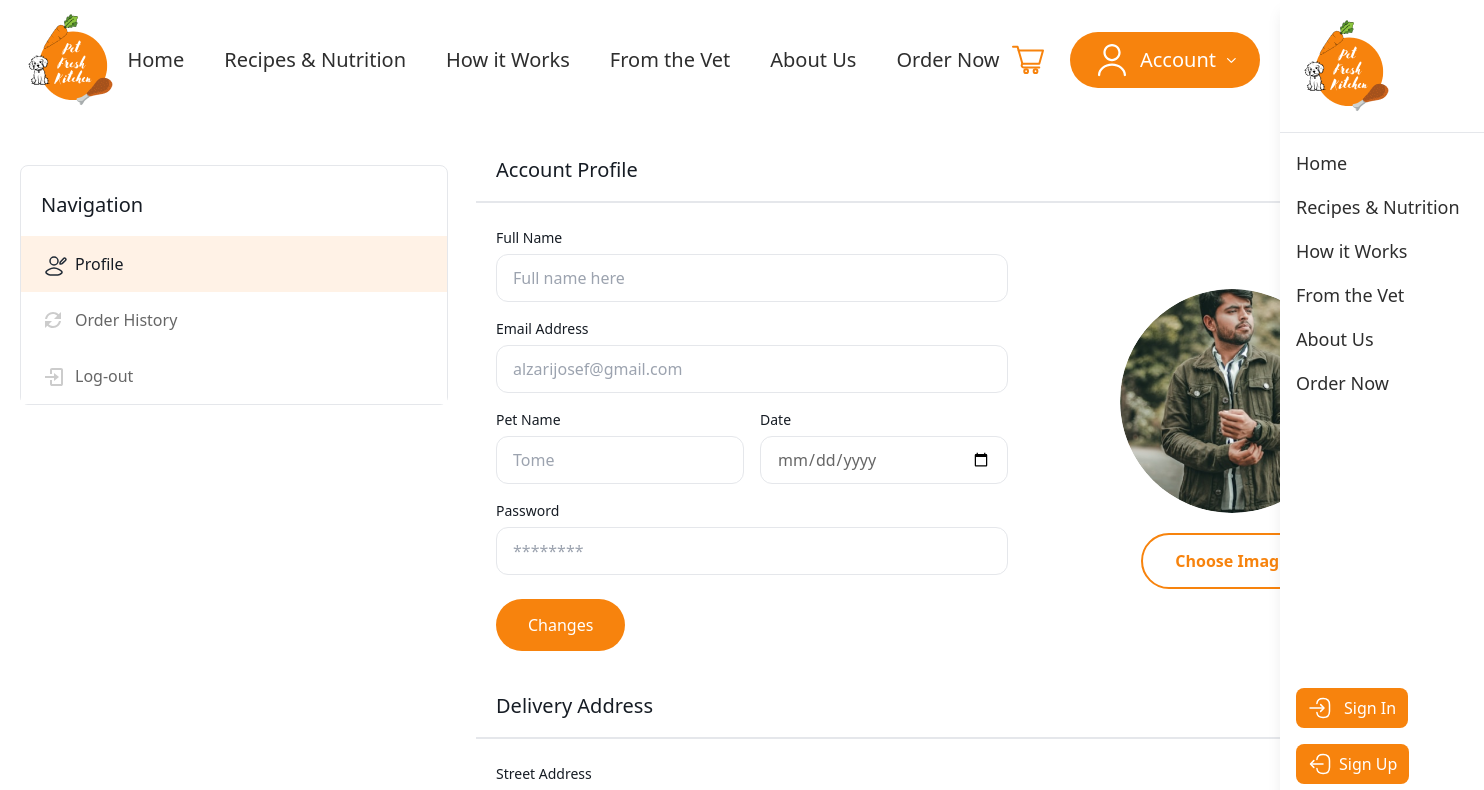
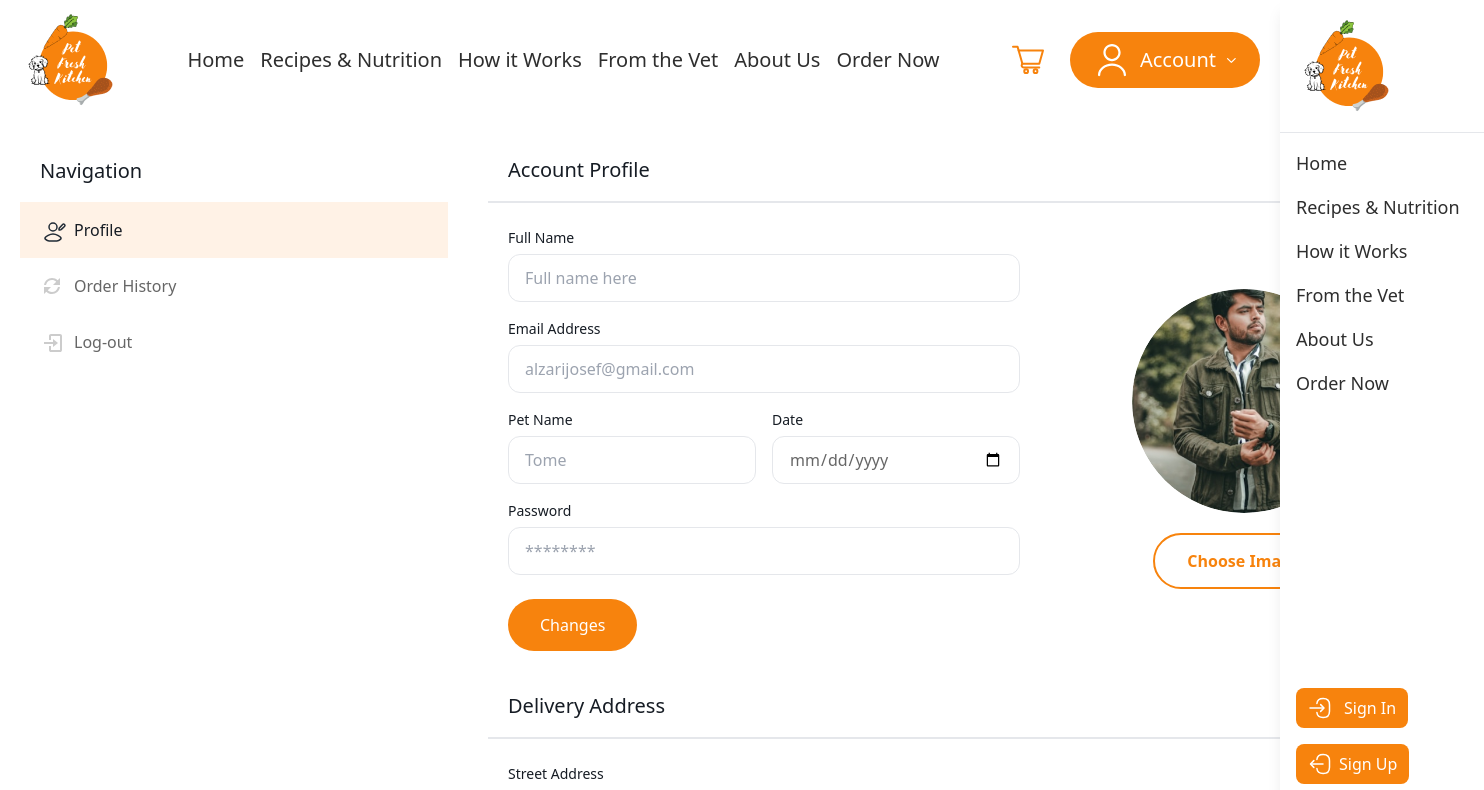
Before and after one commit to Farok-Hossain/pet-fresh-kitchen, a React (Vite) app: page /sidebar in a window 1280 px wide. Shown: the top 790 px of the page, 1484 px wide, since content can reach past the window. Built offline with nearby package versions, Linux system fonts and the light colour scheme.

Commit message:
sidebar responsive

```diff
--- a/package.json
+++ b/package.json
@@ -25,6 +25,7 @@
     "react": "^18.3.1",
     "react-dom": "^18.3.1",
     "react-hook-form": "^7.54.2",
+    "react-icons": "^5.4.0",
     "react-router-dom": "^7.1.2",
     "sort-by": "^1.2.0",
     "swiper": "^11.2.1",
--- a/src/components/home/HeroSection.jsx
+++ b/src/components/home/HeroSection.jsx
@@ -16,8 +16,8 @@ const HeroSection = () => {
         >
             {/* Content goes here */}
           <div className="container  flex flex-col xl:flex-row justify-between items-center gap-6 xl:gap-[130px]">
-            <div className="xl:min-w-[800px]">
-                <h2 className="text-2xl lg:text-3xl xl:text-[64px] text-textGray xl:leading-[80px] text-center font-semibold  mb-5">Premium Nutrition for Healthier, Happier Dogs</h2>
+            <div className="xl:max-w-[800px]">
+                <h2 className="text-2xl lg:text-3xl xl:text-4xl 2xl:text-[64px] text-textGray xl:leading-[80px] text-center font-semibold  mb-5">Premium Nutrition for Healthier, Happier Dogs</h2>
                 <p className="xl:text-lg font-normal xl:leading-7 text-textGraySm xl:max-w-[745px] text-center xl:text-left mb-3 xl:mb-8">Our carefully formulated dog food is packed with essential nutrients, vitamins, and minerals to promote optimal health, support strong immune systems, and enhance your dog&apos;s energy levels, ensuring they live a happy, active, and fulfilling life. </p>
                <div className="flex justify-center xl:block lg:pt-6">
                <CommonButton className="rounded text-white" text="Get Free Sample"></CommonButton>
@@ -25,7 +25,7 @@ const HeroSection = () => {
             </div>
 
             {/* image here  */}
-            <div className="xl:min-w-[670px] xl:h-[525px] lg:w-[400px]">
+            <div className="xl:max-w-[670px] xl:max-h-[525px] lg:w-[400px]">
                 <img src={heroImg} alt="" className="w-full h-full"/>
             </div>
           </div>
--- a/src/pages/SidebarPages/OrderHistory.jsx
+++ b/src/pages/SidebarPages/OrderHistory.jsx
@@ -110,7 +110,7 @@ const OrderHistory = () => {
               </th>
             </tr>
           </thead>
-          <tbody>
+          <tbody className="">
             {data.map((item) => (
               <tr key={item.id} className="hover:bg-gray-50">
                 <td className=" px-6 py-3">{item.id}</td>
--- a/src/pages/SidebarPages/Profile.jsx
+++ b/src/pages/SidebarPages/Profile.jsx
@@ -24,14 +24,14 @@ const Profile = () => {
   };
 
   return (
-    <div className="w-full xl:mb-[200px] mt-[19px]">
+    <div className="w-full lg:px-[160px] xl:px-10 xl:mb-[200px] mt-[19px]">
       <div className="mb-6">
         <h3 className="text-textGray text-xl xl:pl-5 text-center xl:text-start py-4 font-medium xl:leading-[30px]">
           Account Profile
         </h3>
         <div className="border-[1px] w-full"></div>
 
-        <div className="flex">
+        <div className="flex justify-center xl:justify-start">
           <div>
             <form
               onSubmit={handleSubmit(onSubmit)}
@@ -50,7 +50,7 @@ const Profile = () => {
                     <input
                       id="name"
                       placeholder="Full name here"
-                      className="xl:w-[512px] h-12 border-[1px] text-[#666666] focus:outline-primaryOrange rounded-xl xl:text-[16px] text-[14px] px-[16px] py-[14px]"
+                      className="xl:w-[512px] lg:w-[800px] w-full h-12 border-[1px] text-[#666666] focus:outline-primaryOrange rounded-xl xl:text-[16px] text-[14px] px-[16px] py-[14px]"
                       {...register("name")}
                     />
                     {errors.name && (
@@ -139,9 +139,9 @@ const Profile = () => {
                   </div>
                 </div>
 
-                <div className="flex">
+
                   {/* Profile Image Upload */}
-                  <div className="flex flex-col justify-center items-center">
+                  <div className="flex flex-col justify-center items-center ">
                     <div className="xl:mt-14 xl:w-56 xl:h-56">
                       <img
                         src={image}
@@ -160,7 +160,6 @@ const Profile = () => {
                       />
                     </label>
                   </div>
-                </div>
               </div>
 
               {/* Submit Button */}
--- a/src/shared/Sidebar/Sidebar.jsx
+++ b/src/shared/Sidebar/Sidebar.jsx
@@ -1,12 +1,16 @@
-import { useState } from "react";
+import { useState, useRef, useEffect } from "react";
 import HistoryIcon from "@/assets/Icons/HistoryIcon";
 import LogoutIcon from "@/assets/Icons/LogoutIcon";
 import ProfileIcon2 from "@/assets/Icons/ProfileIcon2";
 import { NavLink } from "react-router-dom";
+import { X } from "lucide-react"; // Optional icons for toggling
+import { MdDashboard } from "react-icons/md";
 
 const Sidebar = () => {
   const [activeIndex, setActiveIndex] = useState(0); // Track the active button
   const [isModalOpen, setIsModalOpen] = useState(false);
+  const [isSidebarOpen, setIsSidebarOpen] = useState(false); // Toggle sidebar visibility
+  const sidebarRef = useRef(null); // Reference to the sidebar
 
   const sidebarItems = [
     { icon: <ProfileIcon2 />, title: "Profile", path: "/sidebar" },
@@ -22,6 +26,7 @@ const Sidebar = () => {
   const handleItemClick = (index, onClick) => {
     setActiveIndex(index); // Update the active state
     if (onClick) onClick(); // Call the custom onClick if provided
+    setIsSidebarOpen(false); // Close the sidebar after clicking an item (for mobile)
   };
 
   const handleCloseModal = () => {
@@ -33,18 +38,45 @@ const Sidebar = () => {
     setIsModalOpen(false);
   };
 
+  // Detect clicks outside the sidebar
+  useEffect(() => {
+    const handleClickOutside = (event) => {
+      if (sidebarRef.current && !sidebarRef.current.contains(event.target)) {
+        setIsSidebarOpen(false);
+      }
+    };
+    document.addEventListener("mousedown", handleClickOutside);
+    return () => {
+      document.removeEventListener("mousedown", handleClickOutside);
+    };
+  }, []);
+
   return (
     <div>
+      {/* Toggle Button (Visible for screens <1200px) */}
+      <button
+        className="xl:hidden fixed top-[150px] left-[10px] z-50 bg-primaryOrange text-white p-2 rounded-full"
+        onClick={() => setIsSidebarOpen(!isSidebarOpen)}
+      >
+        {isSidebarOpen ? <X size={24} /> : <MdDashboard size={24} />}
+      </button>
+
       {/* Sidebar */}
-      <div className="border-[1px] xl:w-[428px] hidden xl:block rounded-lg mr-7 h-auto mt-[45px]">
+      <div
+        ref={sidebarRef} // Reference to the sidebar
+        className={`fixed xl:static xl:mt-3 mt-[200px] top-0 left-0 z-40 h-screen xl:h-auto bg-white xl:bg-transparent xl:w-[428px] w-[300px] shadow-lg xl:shadow-none transition-transform transform ${
+          isSidebarOpen ? "translate-x-0" : "-translate-x-full"
+        } xl:translate-x-0`}
+      >
         <h3 className="text-textGray text-xl font-medium leading-[30px] pt-6 pb-4 pl-5">
           Navigation
         </h3>
 
+        <div>
           {sidebarItems.map((item, index) => (
             <div key={index} className="flex items-center gap-[10px]">
               <NavLink
-              className={`w-[428px] h-14 gap-[10px] pl-5 py-4 flex ${
+                className={`w-full h-14 gap-[10px] pl-5 py-4 flex ${
                   activeIndex === index
                     ? "bg-secondaryOrange text-textGray" // Active styles
                     : "bg-white text-[#666]" // Inactive styles
@@ -62,6 +94,7 @@ const Sidebar = () => {
               </NavLink>
             </div>
           ))}
+        </div>
       </div>
 
       {/* Modal */}
--- a/src/shared/navbar/Navbar.jsx
+++ b/src/shared/navbar/Navbar.jsx
@@ -43,9 +43,11 @@ const Navbar = () => {
     <div className="w-full bg-white sticky top-0 z-50">
       <div className="container flex justify-between items-center py-[10px]">
         {/* Logo */}
+        <Link to="/">
         <div>
           <img src={logo} alt="logoImg" />
         </div>
+        </Link>
 
         {/* Hamburger Icon */}
         <div className="xl:hidden">
@@ -58,7 +60,7 @@ const Navbar = () => {
         </div>
 
         {/* Nav Items (Hidden on smaller screens) */}
-        <div className="hidden xl:flex gap-10">
+        <div className="hidden xl:flex xl:gap-4 2xl:gap-10">
           {navItems.map((item, index) => (
             <div key={index}>
               <NavLink
```
Also changed, not shown: 1 other file (tests, documents, lock files or other folders). Lines whose indentation alone changed are shown as unchanged.
